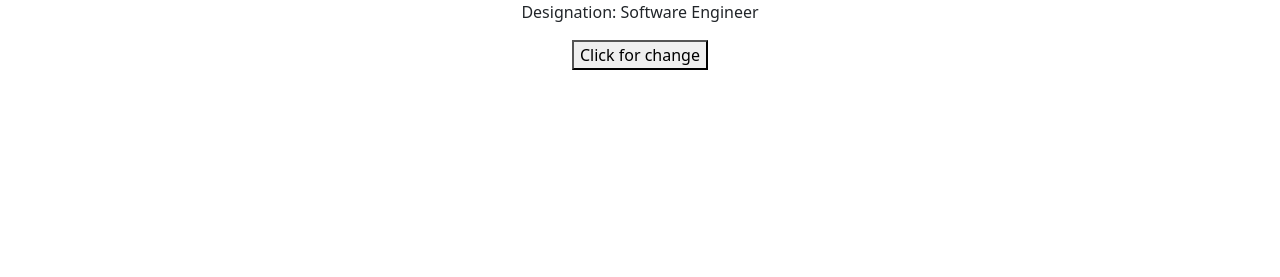
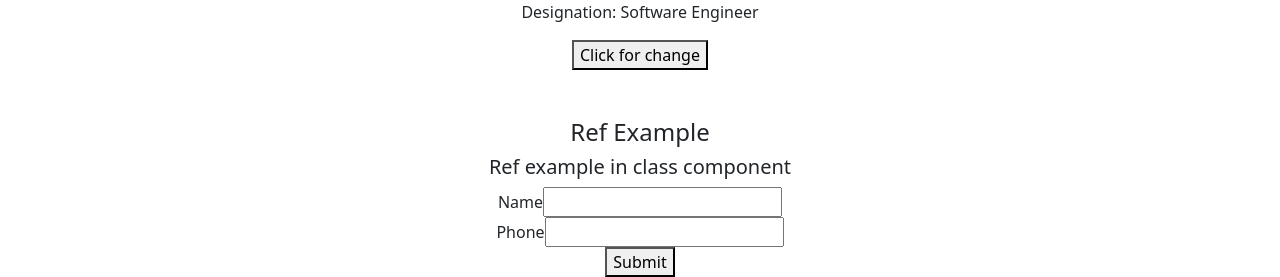
Before and after one commit to mamunurrashid1010/react-practice, a React (Create React App) app: page / in a window 1280 px wide. Shown: the part 3358-3635 px from the top of the page. Before the commit the page ends 3428 px from the top, so only its background shows below. Built offline with nearby package versions, Linux system fonts and the light colour scheme; no server answers.

Commit message:
Ref : ref use in class component example added.

```diff
--- a/src/App.js
+++ b/src/App.js
@@ -28,6 +28,7 @@ import StateInFunction from "./state/StateInFunction";
 import UseEffectExample from './hooks/UseEffectExample';
 import UseEffectDataFetchExample from './hooks/UseEffectDataFetchExample';
 import UseStateExample from './hooks/UseStateExample';
+import RefExampleInClass from './ref/RefExampleInClass';
 
 function App() {
   return (
@@ -95,6 +96,9 @@ function App() {
       <UseEffectDataFetchExample/>
       <UseStateExample/>
 
+      <h4 className='pt-5'>Ref Example</h4>
+      <RefExampleInClass/>
+
       </scrool>
 
     </div>
--- /dev/null
+++ b/src/ref/RefExampleInClass.js
@@ -0,0 +1,36 @@
+import React, { Component, createRef } from 'react';
+
+class RefExampleInClass extends Component {
+    constructor(){
+        super();
+        this.nameRef = createRef();
+        this.phoneRef = createRef();
+        this.state={}
+    }
+
+    formSubmitHandler = (event) => {
+        event.preventDefault();
+        console.log(this.nameRef.current.value);
+        console.log(this.phoneRef.current.value);
+    }
+
+    render() {
+        return (
+            <div>
+                <h5>Ref example in class component</h5>
+                <form onSubmit={this.formSubmitHandler}>
+                    <label for="name">Name </label>
+                    <input type="text" name="name" id="name" ref={this.nameRef} /><br/>
+
+                    <label for="phone">Phone </label>
+                    <input type="text" name="phone" id="phone" ref={this.phoneRef} /><br/>
+
+                    <button type="submit"> Submit </button>
+
+                </form>
+            </div>
+        );
+    }
+}
+
+export default RefExampleInClass;
```
Also changed, not shown: 1 other file (tests, documents, lock files or other folders).
